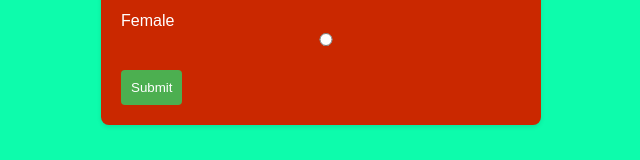
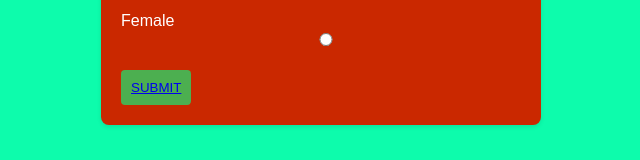
Before and after one commit to TheChaoticor/PROJECT-1-main, a plain HTML site: page index.html in a window 1280 px wide. Shown: the part 592-752 px from the top of the page, without its empty margins (319-959 px from the left). Drawn offline with Linux system fonts and the light colour scheme.

Commit message:
added maion links

```diff
--- a/index.html
+++ b/index.html
@@ -80,7 +80,7 @@
         <label for="male">Male <input type="radio" name="gender" id="male required"></label>
         <label for="female">Female <input type="radio" name="gender" id="female required"></label>
 
-        <button type="submit">Submit</button>
+        <button type="submit"><a href="main.html">SUBMIT</a></button>
     </form>
 
 </body>
```
